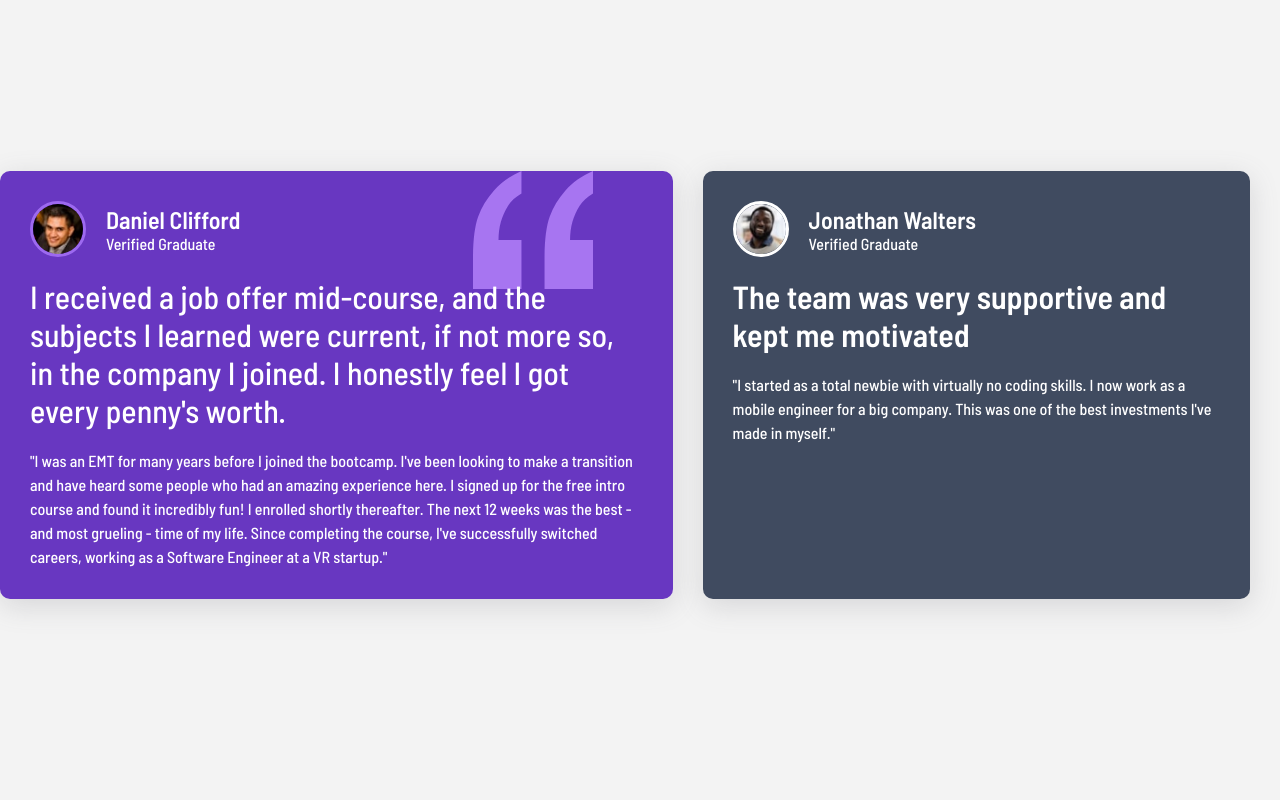
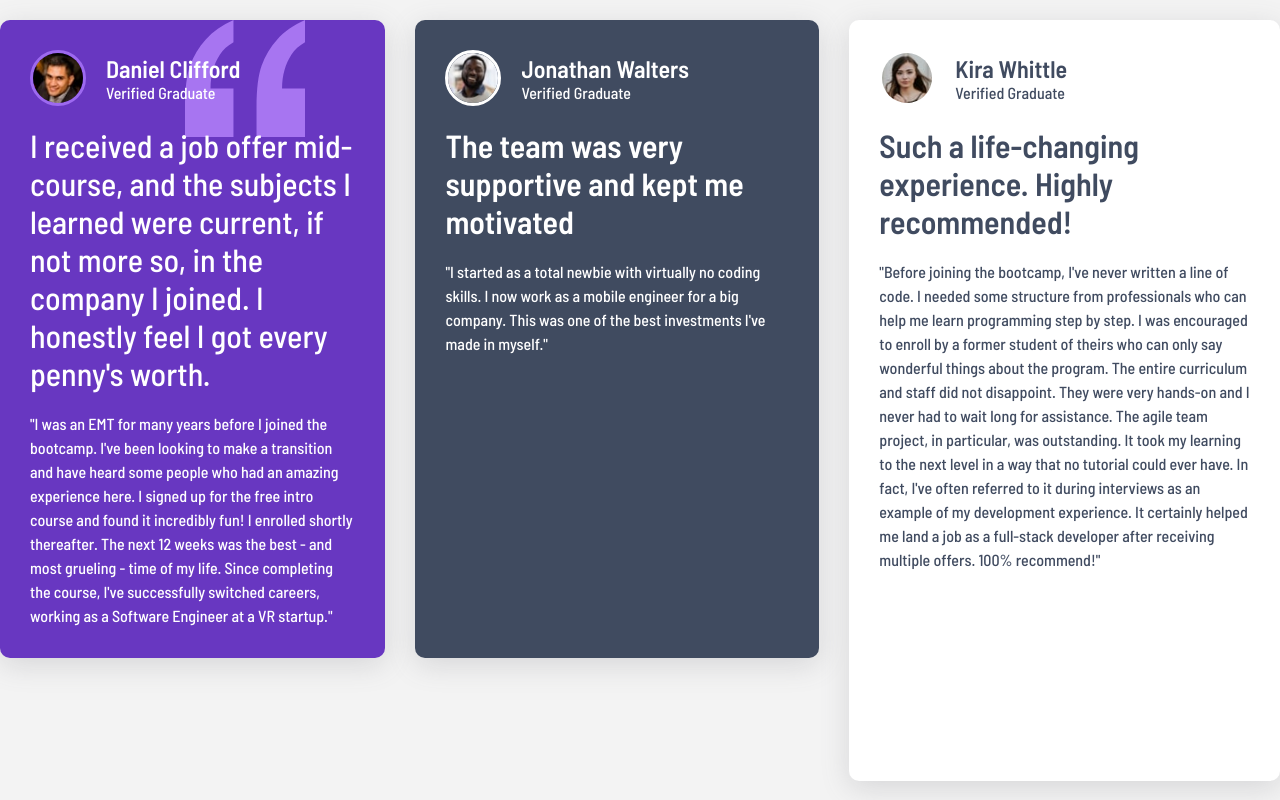
Before and after one commit to sparklaunch/Testimonials-Grid-Section, a Next.js app: page / in a window 1280 px wide. Built offline with nearby package versions, Linux system fonts and the light colour scheme.

Commit message:
Complete Kira

```diff
--- /dev/null
+++ b/app/components/Kira.module.css
@@ -0,0 +1,51 @@
+.section {
+	grid-area: kira;
+	background-color: white;
+	padding: 30px;
+	border-radius: 10px;
+	display: flex;
+	flex-direction: column;
+	gap: 20px;
+	box-shadow: rgba(100, 100, 111, 0.2) 0px 7px 29px 0px;
+}
+
+.header {
+	display: flex;
+	align-items: center;
+	gap: 20px;
+}
+
+.photo {
+	border: 3px solid white;
+	border-radius: 50%;
+}
+
+.name {
+	display: flex;
+	flex-direction: column;
+	color: var(--color-gray);
+}
+
+.body {
+	display: flex;
+	flex-direction: column;
+	gap: 20px;
+}
+
+.title {
+	font-size: 32px;
+	color: var(--color-gray);
+}
+
+.content {
+	line-height: 1.5;
+	color: var(--color-gray);
+}
+
+.content::before {
+	content: '"';
+}
+
+.content::after {
+	content: '"';
+}
--- /dev/null
+++ b/app/components/Kira.tsx
@@ -0,0 +1,37 @@
+import Image from "next/image";
+import kira from "../assets/images/kira.jpg";
+import styles from "./Kira.module.css";
+
+export default function Kira() {
+	return (
+		<section className={styles.section}>
+			<div className={styles.header}>
+				<Image src={kira} alt="Kira Whittle" className={styles.photo} />
+				<div className={styles.name}>
+					<h2>Kira Whittle</h2>
+					<p>Verified Graduate</p>
+				</div>
+			</div>
+			<div className={styles.body}>
+				<h3 className={styles.title}>
+					Such a life-changing experience. Highly recommended!
+				</h3>
+				<p className={styles.content}>
+					Before joining the bootcamp, I&apos;ve never written a line
+					of code. I needed some structure from professionals who can
+					help me learn programming step by step. I was encouraged to
+					enroll by a former student of theirs who can only say
+					wonderful things about the program. The entire curriculum
+					and staff did not disappoint. They were very hands-on and I
+					never had to wait long for assistance. The agile team
+					project, in particular, was outstanding. It took my learning
+					to the next level in a way that no tutorial could ever have.
+					In fact, I&apos;ve often referred to it during interviews as
+					an example of my development experience. It certainly helped
+					me land a job as a full-stack developer after receiving
+					multiple offers. 100% recommend!
+				</p>
+			</div>
+		</section>
+	);
+}
--- a/app/page.tsx
+++ b/app/page.tsx
@@ -1,12 +1,14 @@
 import styles from "./Home.module.css";
 import Daniel from "./components/Daniel";
 import Jonathan from "./components/Jonathan";
+import Kira from "./components/Kira";
 
 export default function Home() {
 	return (
 		<main className={styles.main}>
 			<Daniel />
 			<Jonathan />
+			<Kira />
 		</main>
 	);
 }
```
